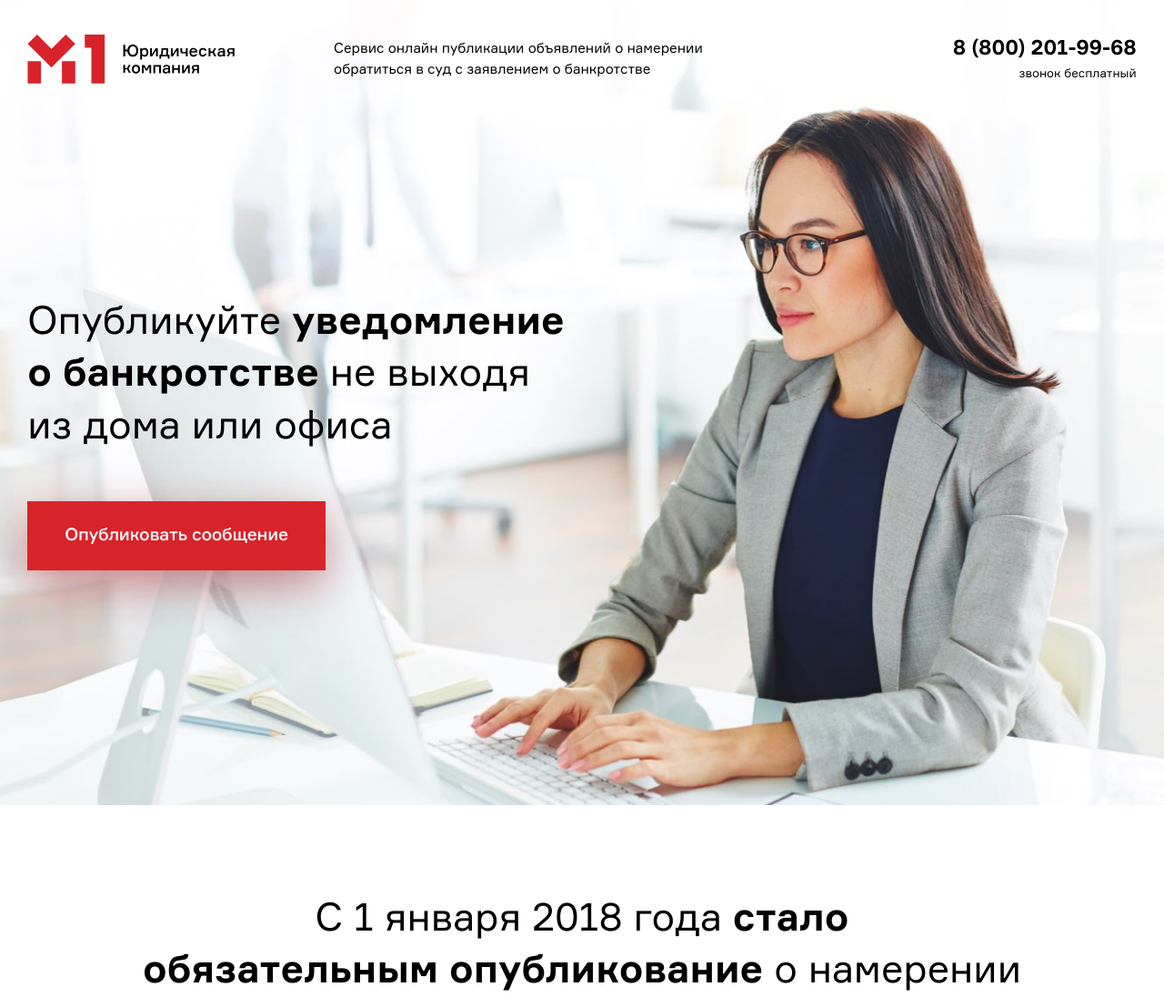
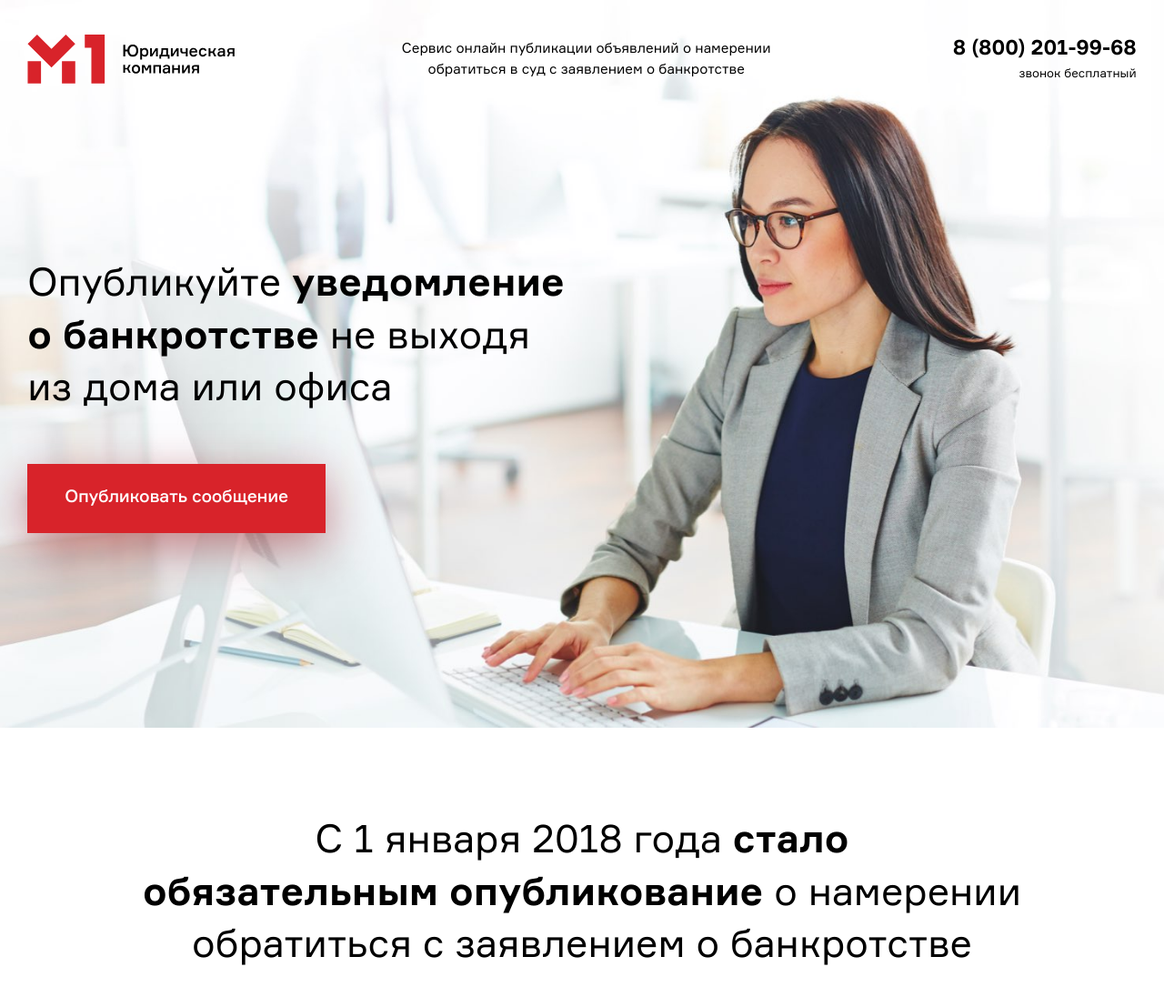
Before and after one commit to mikhkita/yctpurknab-1m, a PHP site: page / in a window 1280 px wide. Shown: the top 1096 px of the page at 91% size. Run offline with PHP 8.4, Linux system fonts and the light colour scheme; some web fonts are replaced.

Commit message:
no message

```diff
--- a/css/layout.css
+++ b/css/layout.css
@@ -244,6 +244,8 @@ b, h1 b, h2 b, h3 b{
 	background-position: 50% 50%;
 	background-repeat: no-repeat;
 	background-size: cover;
+	height: 100vh;
+	min-height: 600px;
 }
 .b-head-light{
 	display: none;
@@ -256,6 +258,7 @@ b, h1 b, h2 b, h3 b{
 .b-head .b-block{
 	position: relative;
 	z-index: 2;
+	height: 100vh;
 }
 	.b-head-top{
 		padding-top: 4rem;
@@ -269,13 +272,14 @@ b, h1 b, h2 b, h3 b{
 			background-position: 50% 50%;
 			background-repeat: no-repeat;
 			background-size: cover;
-			margin-right: 11rem;
+			margin-right: 18.6rem;
 		}
 		.b-top-text{
 			display: inline-block;
 			vertical-align: top;
 			width: 43.1rem;
 			padding-top: 0.4rem;
+			text-align: center;
 		}
 		.b-top-phone{
 			display: inline-block;
@@ -294,7 +298,11 @@ b, h1 b, h2 b, h3 b{
 				line-height: 2.2rem;
 			}
 	.b-head-content{
-		padding: 24.4rem 0 27.1rem 0;
+		/* padding: 24.4rem 0 27.1rem 0; */
+		position: absolute;
+		top: 50%;
+		transform: translateY(-50px);
+		margin-top: -7rem;
 	}
 		.b-head-content h1{
 
@@ -331,7 +339,7 @@ b, h1 b, h2 b, h3 b{
 
 				}
 		.b-head-content{
-			padding: 8.4rem 0 10.6rem 0;
+			/* padding: 8.4rem 0 10.6rem 0; */
 		}
 			.b-head-content h1{
 
```
